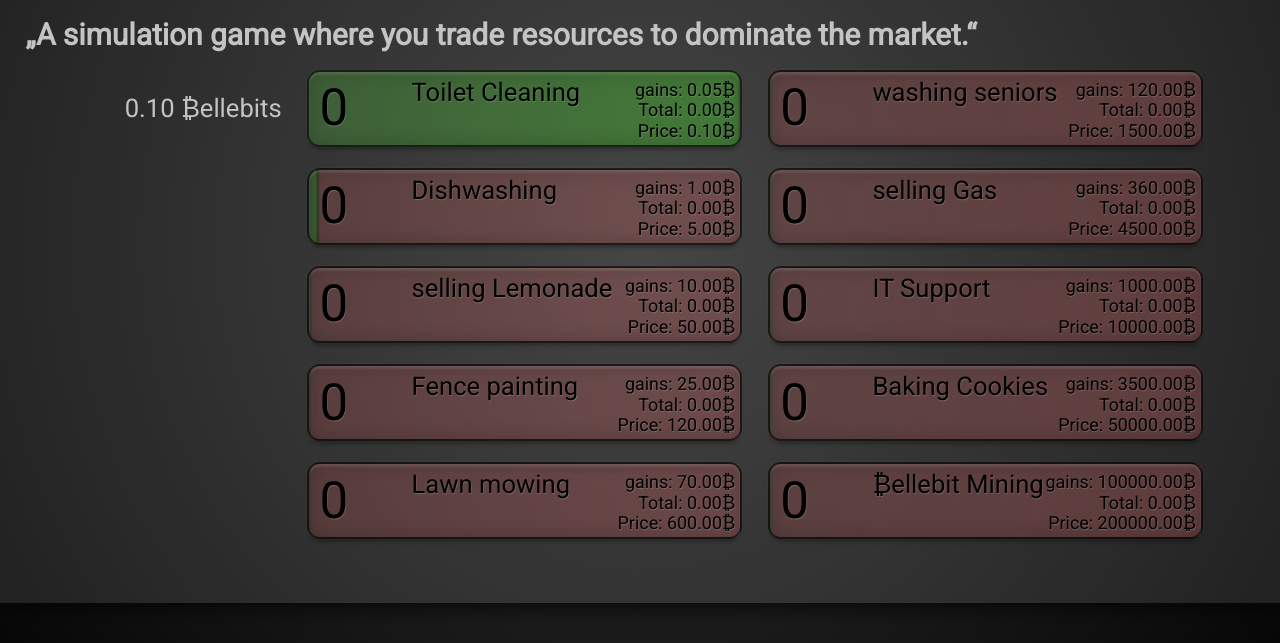
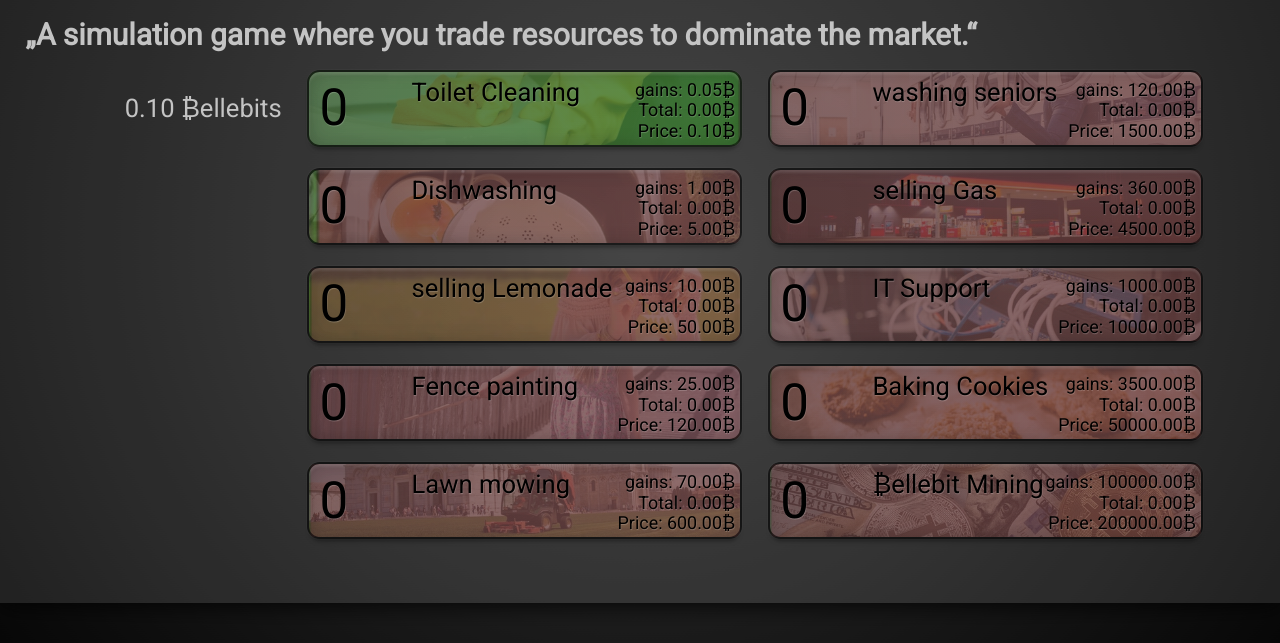
Before and after one commit to GottZ/krassjam6, a plain HTML site: page index.html in a window 1280 px wide. Shown: the part 157-800 px from the top of the page. Drawn offline with Linux system fonts and the light colour scheme.

Commit message:
adding background images to buttons

```diff
--- a/style.css
+++ b/style.css
@@ -102,13 +102,74 @@ button {
   background-repeat: no-repeat;
   color: #000;
   text-shadow: 0.02em 0.02em 0.03em rgba(255,255,255,0.2);
-  border-radius: 0.5em;
+  border-radius: 0.5rem;
   box-sizing: border-box;
-  border: 0.1em solid rgba(0,0,0,0.6);
+  border: 0.1rem solid rgba(0,0,0,0.6);
   box-shadow: 0 0 0.07em rgba(255,255,255,0.1), 0 0.2em 0.2em -0.15em rgba(0,0,0,0.5), inset 0 0 0.7em rgba(0,0,0,0.2), inset 0 0.1em 0.1em rgba(255,255,255,0.15);
   transition-property: background-color, color, box-shadow, text-shadow;
   transition-duration: 0.2s;
   transition-timing-function: cubic-bezier(0, 0.58, 0.58, 1);
+}
+
+.button:after {
+  border-radius: 0.4rem;
+  background-size: 17rem;
+  content: '';
+  width: 100%;
+  height: 100%;
+  position: absolute;
+  z-index: -1;
+  opacity: 0.3;
+}
+
+.button:nth-child(1):after {
+  background-image: url('./pexels-photo-1332192.jpeg');
+  background-position: 0 60%;
+}
+
+.button:nth-child(2):after {
+  background-image: url('./pexels-photo-1385754.jpeg');
+  background-position: 0 35%;
+}
+
+.button:nth-child(3):after {
+  background-image: url('./pexels-photo-674134.jpeg');
+  background-position: 0 75%;
+}
+
+.button:nth-child(4):after {
+  background-image: url('./person-human-child-girl.jpg');
+  background-position: 0 55%;
+}
+
+.button:nth-child(5):after {
+  background-image: url('./pexels-photo-90972.jpeg');
+  background-position: 0 85%;
+}
+
+.button:nth-child(6):after {
+  background-image: url('./person-looking-searching-clean.jpg');
+  background-position: 0 30%;
+}
+
+.button:nth-child(7):after {
+  background-image: url('./pexels-photo-399635.jpeg');
+  background-position: 0 55%;
+}
+
+.button:nth-child(8):after {
+  background-image: url('./pexels-photo-442150.jpeg');
+  background-position: 0 60%;
+}
+
+.button:nth-child(9):after {
+  background-image: url('./pexels-photo-310575.jpeg');
+  background-position: 0 30%;
+}
+
+.button:nth-child(10):after {
+  background-image: url('./pexels-photo-730564.jpeg');
+  background-position: 0 40%;
 }
 
 .button.affordable {
```
Also changed, not shown: person-human-child-girl.jpg (added), person-looking-searching-clean.jpg (added), pexels-photo-1332192.jpeg (added), pexels-photo-1385754.jpeg (added), pexels-photo-310575.jpeg (added), pexels-photo-399635.jpeg (added), pexels-photo-442150.jpeg (added), pexels-photo-674134.jpeg (added), pexels-photo-730564.jpeg (added), pexels-photo-90972.jpeg (added).
